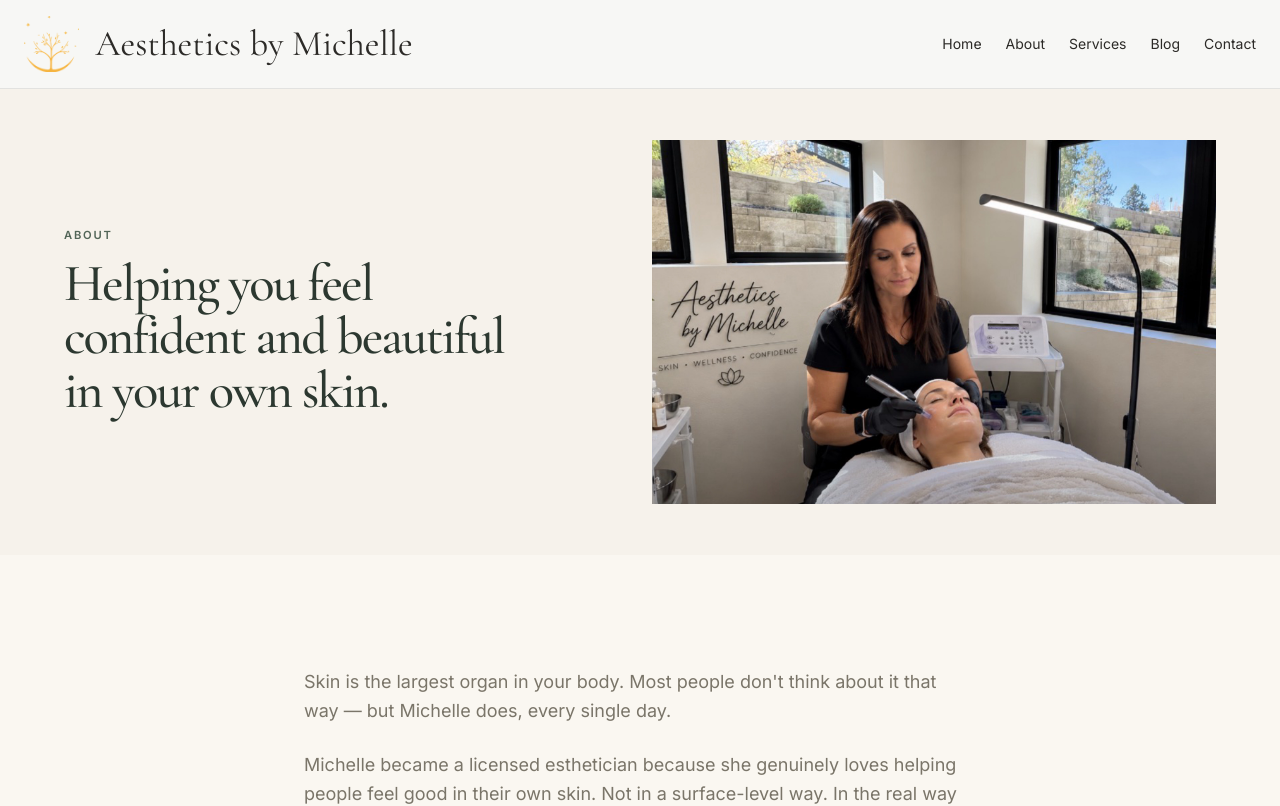
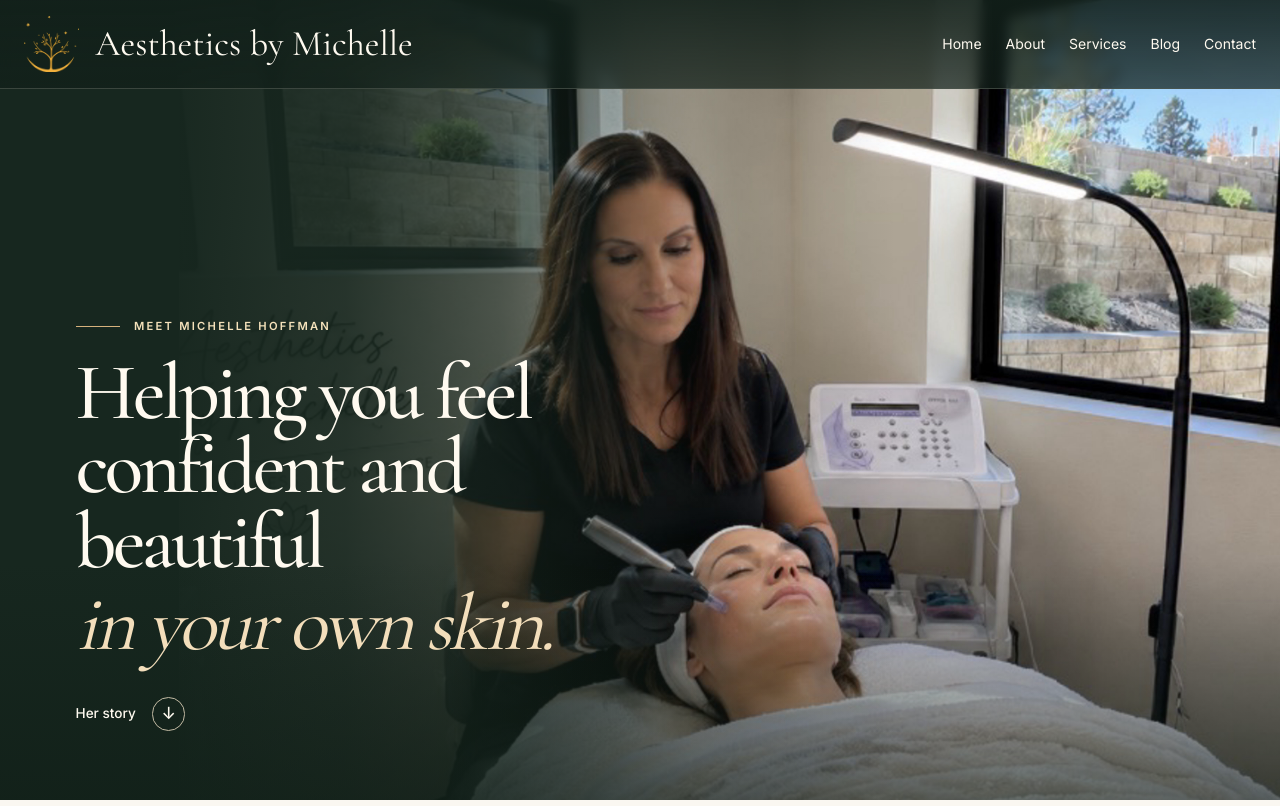
Before and after one commit to Unchainedmindprompts/Aesthetics-by-Michelle, a Next.js app: page /about in a window 1280 px wide. Shown: the top 806 px of the page. Built offline with nearby package versions, Linux system fonts and the light colour scheme.

Commit message:
Give Michelle’s About page a full-screen photographic hero

```diff
--- /dev/null
+++ b/app/about/about.module.css
@@ -0,0 +1,146 @@
+.hero {
+  --nav-height: 89px;
+  position: relative;
+  isolation: isolate;
+  display: grid;
+  align-items: end;
+  min-height: 100vh;
+  min-height: 100svh;
+  margin-top: calc(-1 * var(--nav-height));
+  overflow: hidden;
+  background: #17271f;
+  color: #fffaf0;
+}
+
+.photograph {
+  position: absolute;
+  z-index: -2;
+  inset: 0 0 0 14%;
+}
+
+.photograph img {
+  object-fit: cover;
+  object-position: 48% 47%;
+}
+
+.hero::before {
+  position: absolute;
+  z-index: -1;
+  inset: 0;
+  content: "";
+  background:
+    linear-gradient(0deg, rgba(14, 28, 21, .52), transparent 30%),
+    linear-gradient(90deg, #17271f 5%, rgba(23, 39, 31, .99) 14%, rgba(23, 39, 31, .91) 27%,
+      rgba(23, 39, 31, .69) 39%, rgba(23, 39, 31, .20) 54%, transparent 70%);
+}
+
+.content {
+  width: 100%;
+  max-width: 110rem;
+  margin-inline: auto;
+  padding: calc(var(--nav-height) + 3rem) clamp(1.5rem, 5.9vw, 7rem) clamp(2.2rem, 8vh, 6rem);
+}
+
+.byline {
+  display: flex;
+  align-items: center;
+  gap: .85rem;
+  margin-bottom: clamp(1rem, 2.6vh, 2rem);
+  color: #f5e2bb;
+  font: 600 .7rem/1.5 var(--font-inter), sans-serif;
+  letter-spacing: .2em;
+  text-transform: uppercase;
+}
+
+.byline::before {
+  content: "";
+  width: 2.8rem;
+  height: 1px;
+  background: #d5b17c;
+}
+
+.title {
+  max-width: 18ch;
+  font: 500 clamp(3.6rem, min(6.25vw, 11vh), 7.2rem)/.93 var(--font-cormorant), Georgia, serif;
+  letter-spacing: -.047em;
+}
+
+.title span, .title em { display: block; }
+
+.title em {
+  width: max-content;
+  max-width: 100%;
+  margin-top: .10em;
+  color: #f3debb;
+  font-weight: 400;
+  white-space: nowrap;
+}
+
+.storyLink {
+  display: inline-flex;
+  align-items: center;
+  gap: 1rem;
+  min-height: 44px;
+  margin-top: clamp(1.2rem, 3.8vh, 3rem);
+  color: #fffaf0;
+  font: 500 .85rem/1.3 var(--font-inter), sans-serif;
+}
+
+.storyLink span {
+  display: grid;
+  width: 2.1rem;
+  height: 2.1rem;
+  place-items: center;
+  border: 1px solid #c3bba4;
+  border-radius: 50%;
+  font-size: 1.05rem;
+}
+
+.storyLink:hover span { background: rgba(255, 250, 240, .14); }
+.storyLink:focus-visible { outline: 2px solid #f3debb; outline-offset: 5px; }
+
+:global(body):has(.hero) > :global(header) {
+  border-color: rgba(245, 239, 218, .18);
+  background: linear-gradient(180deg, rgba(18, 32, 26, .9), rgba(18, 32, 26, .73));
+  backdrop-filter: blur(6px);
+}
+
+:global(body):has(.hero) > :global(header nav > a),
+:global(body):has(.hero) > :global(header nav > ul),
+:global(body):has(.hero) > :global(header nav > button) { color: #fffaf0; }
+
+@media (max-width: 767px) {
+  .hero { --nav-height: 73px; }
+}
+
+@media (max-width: 1000px) and (orientation: portrait) {
+  .photograph { inset: 0 0 23%; }
+  .photograph img { object-position: 46% 35%; }
+
+  .hero::before {
+    background: linear-gradient(180deg, rgba(13, 27, 20, .04) 24%, transparent 37%,
+      rgba(18, 34, 26, .12) 50%, rgba(19, 35, 27, .70) 65%, #17271f 78%);
+  }
+
+  .content {
+    padding: calc(var(--nav-height) + 1rem) 1.5rem clamp(1.1rem, 4.5svh, 2.5rem);
+  }
+
+  .byline { margin-bottom: .75rem; font-size: .61rem; }
+  .byline::before { width: 1.9rem; }
+  .title {
+    max-width: 17ch;
+    font-size: clamp(2.65rem, min(9.8vw, 7.8svh), 4rem);
+    line-height: .98;
+  }
+
+  .title .beautiful { display: inline; }
+  .storyLink { margin-top: .85rem; }
+}
+
+@media (max-height: 550px) and (orientation: landscape) {
+  .content { padding-block: calc(var(--nav-height) + 1.25rem) 1rem; }
+  .title { max-width: 15ch; font-size: clamp(2.35rem, 5vw, 3.25rem); }
+  .byline { margin-bottom: .6rem; }
+  .storyLink { margin-top: .6rem; }
+}
--- a/app/about/page.tsx
+++ b/app/about/page.tsx
@@ -1,4 +1,5 @@
-import InteriorHero from "@/components/InteriorHero";
+import Image from "next/image";
+import styles from "./about.module.css";
 import type { Metadata } from "next";
 import Link from "next/link";
 
@@ -14,14 +15,29 @@ export const metadata: Metadata = {
 export default function AboutPage() {
   return (
     <>
-      <InteriorHero
-        label="About"
-        title="Helping you feel confident and beautiful in your own skin."
-        image="michelle-at-work"
-        alt="Michelle treating a client beside the windows and studio sign."
-      />
+      <section className={styles.hero} aria-labelledby="about-title">
+        <div className={styles.photograph}>
+          <Image
+            src="/images/interior/michelle-at-work.jpg"
+            alt="Michelle treating a client beside the windows in her studio."
+            fill
+            priority
+            sizes="100vw"
+          />
+        </div>
+        <div className={styles.content}>
+          <p className={styles.byline}>Meet Michelle Hoffman</p>
+          <h1 id="about-title" className={styles.title}>
+            Helping you feel <span>confident and <span className={styles.beautiful}>beautiful</span></span>{" "}
+            <em>in your own skin.</em>
+          </h1>
+          <a className={styles.storyLink} href="#michelles-story">
+            Her story <span aria-hidden="true">↓</span>
+          </a>
+        </div>
+      </section>
 
-      <section className="bg-ivory py-20 md:py-28">
+      <section id="michelles-story" className="scroll-mt-24 bg-ivory py-20 md:py-28">
         <div className="mx-auto max-w-3xl px-6 md:px-12">
           <div className="space-y-6 font-sans text-lg leading-relaxed text-warmGray">
             <p>
```
